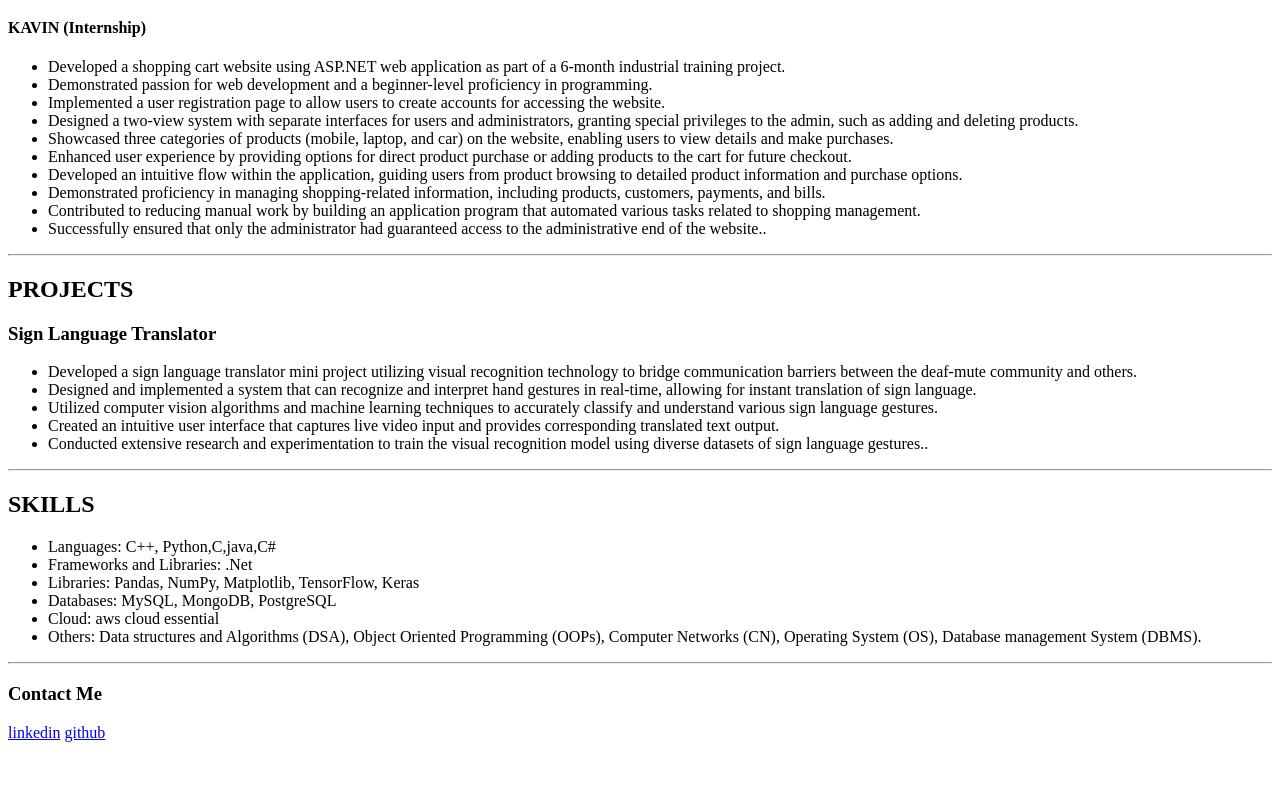
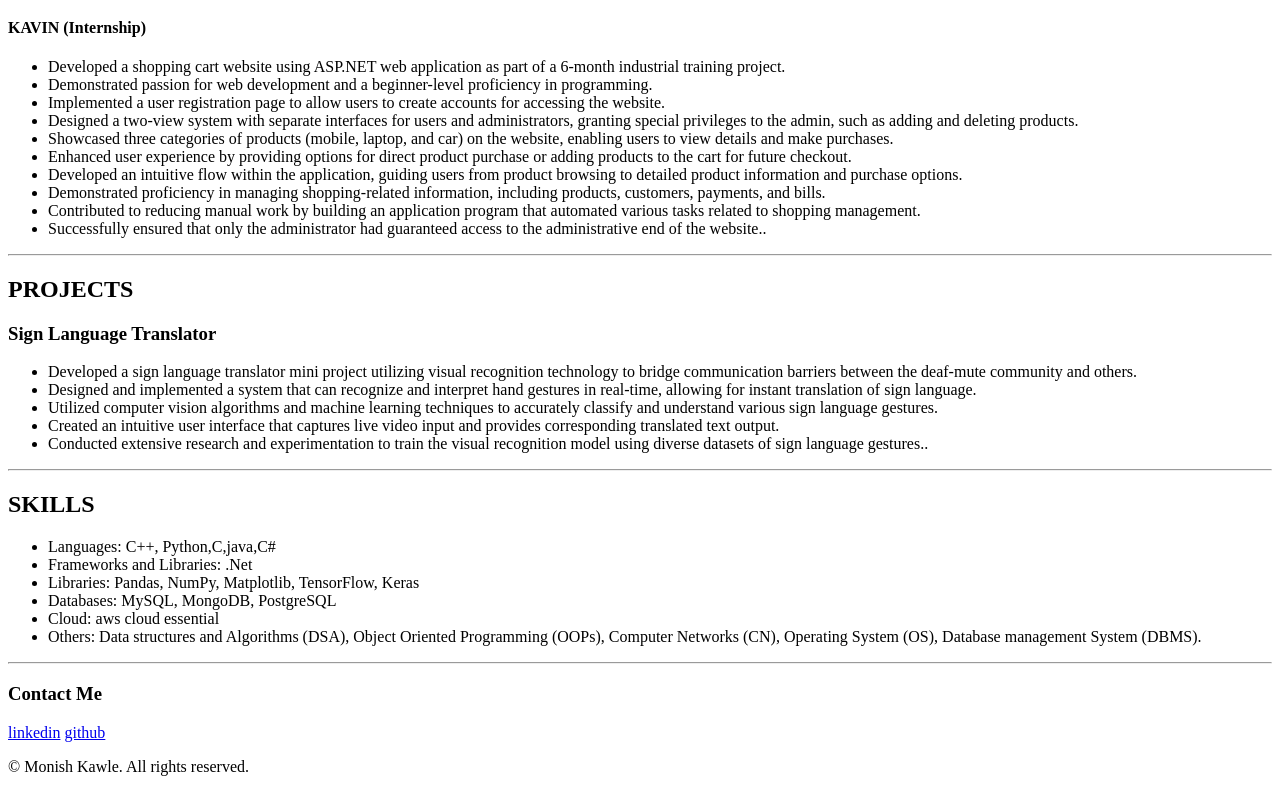
Before and after one commit to opslash/My-Resume, a plain HTML site: page index.html in a window 1280 px wide. Shown: the part 523-1315 px from the top of the page. Before the commit the page ends 1273 px from the top, so only its background shows below. Drawn offline with Linux system fonts and the light colour scheme.

Commit message:
updated cgpa and added footer tag

```diff
--- a/index.html
+++ b/index.html
@@ -15,7 +15,7 @@ I am a hardworking and dedicated individual with experience in Machine Learning
 <hr/>
 <h2>EDUCATION</h2>
 Priyadarshini bhagwati college of engineering, Nagpur — Bachelor of Engineering Computer Science Engineering SEPT 2020 - MAY 2024
-CGPA – 8.0
+CGPA – 76.23
 <hr/>
 <h2>EXPERIENCE</h2>
 <h4>KAVIN (Internship)</h4>
@@ -62,5 +62,8 @@ deleting products.</li>
 <h3>Contact Me</h3>
 <a href="https://www.linkedin.com/in/monish-kawle-791a10209">linkedin</a>
 <a href="https://github.com/opslash">github</a>
+<footer>
+    <p>© Monish Kawle. All rights reserved.</p>
+</footer>
 </body>
 </html>
```
